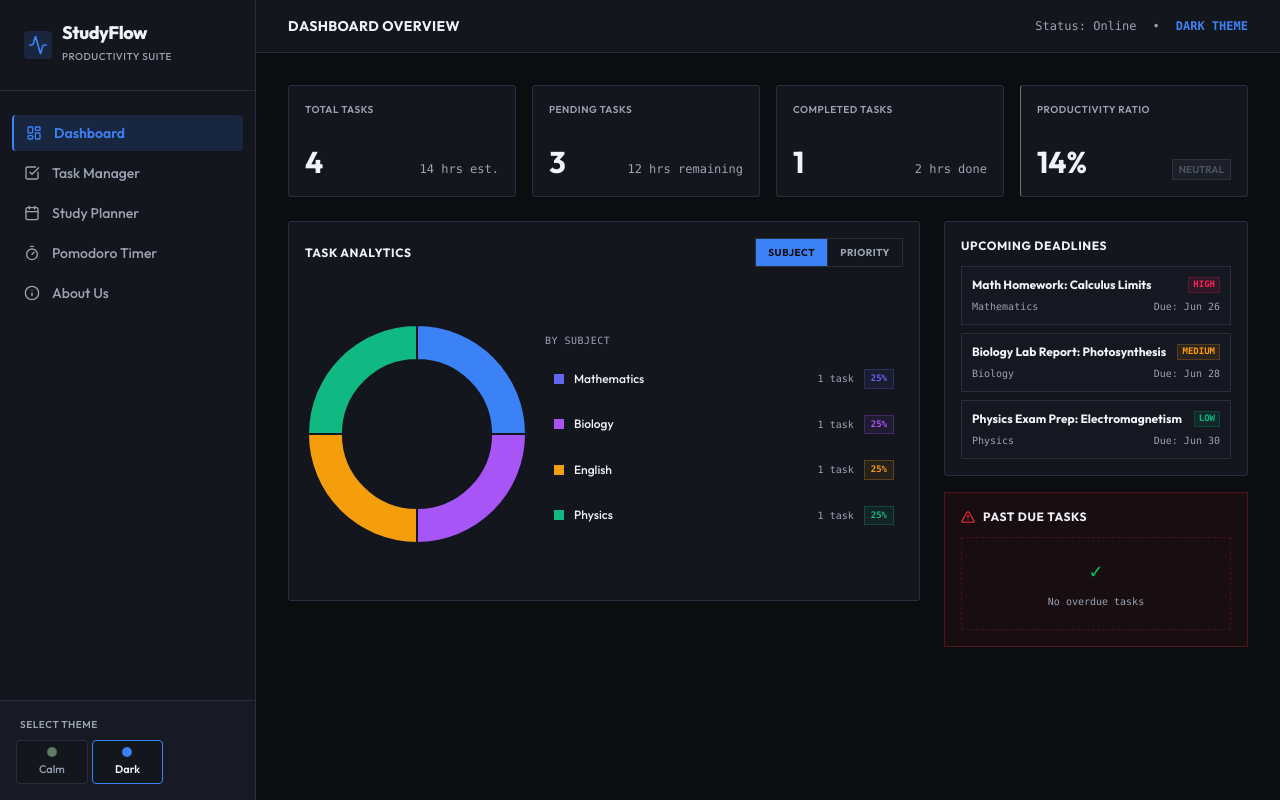
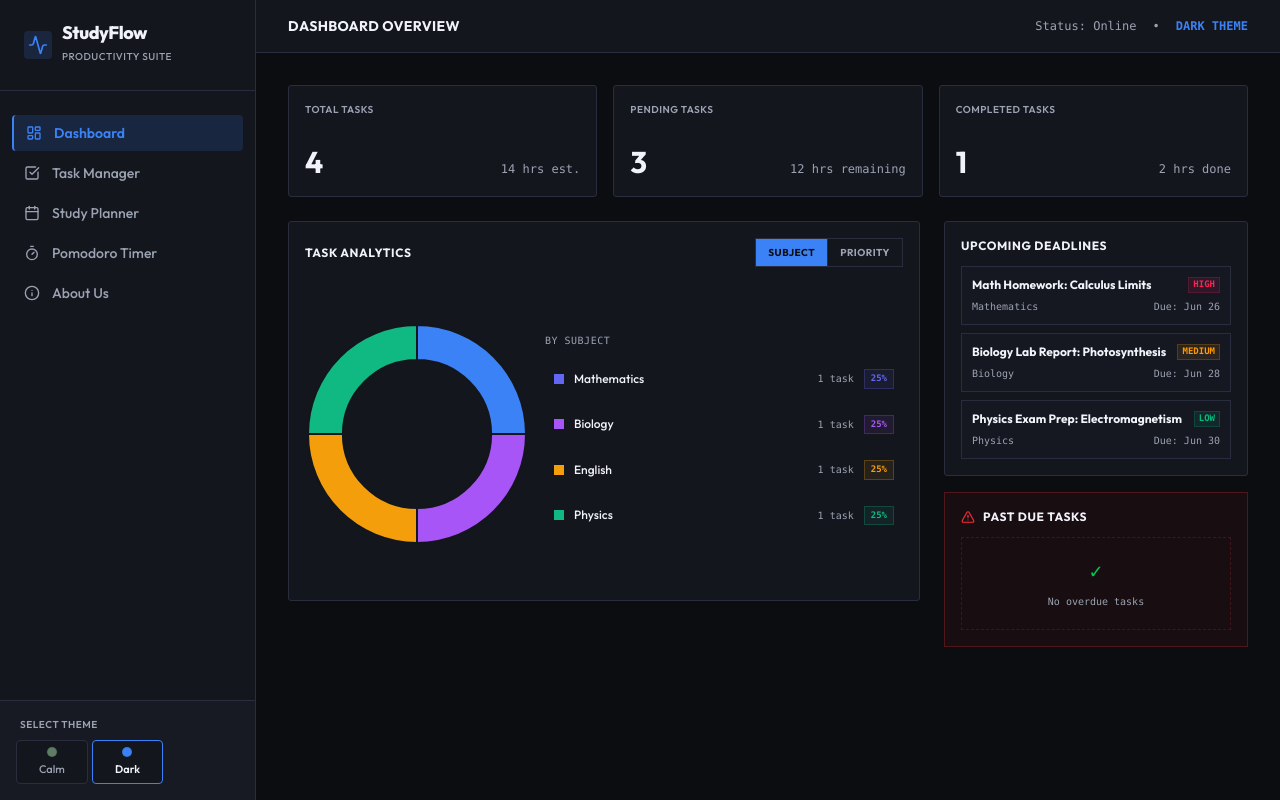
Before and after one commit to zafarshahrin/Student-Productivity-Study-Planner-Dashboard, a Vue app: page / in a window 1280 px wide. Built offline with nearby package versions, Linux system fonts and the light colour scheme.

Commit message:
setelkan pasal yang print tak bole tu dan buang productivity ratio tu

```diff
--- a/src/components/DashboardView.vue
+++ b/src/components/DashboardView.vue
@@ -53,7 +53,7 @@
     </div>
 
     <!-- Summary Cards -->
-    <div class="grid grid-cols-2 lg:grid-cols-4 gap-4">
+    <div class="grid grid-cols-2 lg:grid-cols-3 gap-4">
       <div class="premium-card p-4 flex flex-col justify-between h-28">
         <span class="text-[10px] uppercase font-display font-semibold tracking-wider text-[var(--color-text-muted)]">Total Tasks</span>
         <div class="flex items-baseline justify-between mt-2">
@@ -75,16 +75,6 @@
         <div class="flex items-baseline justify-between mt-2">
           <span class="text-3xl font-display font-bold text-[var(--color-text-h)]">{{ completedTasksCount }}</span>
           <span class="text-xs font-mono text-[var(--color-text-muted)]">{{ completedHours }} hrs done</span>
-        </div>
-      </div>
-
-      <div class="premium-card p-4 flex flex-col justify-between h-28 border-l-2" :style="{ borderLeftColor: getProductivityColor() }">
-        <span class="text-[10px] uppercase font-display font-semibold tracking-wider text-[var(--color-text-muted)]">Productivity Ratio</span>
-        <div class="flex items-baseline justify-between mt-2">
-          <span class="text-3xl font-display font-bold text-[var(--color-text-h)]">{{ productivityRatio }}%</span>
-          <span class="text-[10px] uppercase font-display font-bold px-1.5 py-0.5 border" :class="getProductivityBadgeClasses()">
-            {{ productivityLevel }}
-          </span>
         </div>
       </div>
     </div>
--- a/src/components/StudyPlannerView.vue
+++ b/src/components/StudyPlannerView.vue
@@ -85,7 +85,7 @@
       </div>
       <button
         v-if="activeSubTab === 'weekly'"
-        @click="window.print()"
+        @click="handlePrint"
         class="premium-btn text-xs mb-2 mr-2 hidden md:flex items-center gap-2"
       >
         <Printer class="w-4 h-4" /> Print Weekly Plan
@@ -187,6 +187,10 @@
 const todayPlan = inject('todayPlan')
 
 const activeSubTab = ref('daily')
+
+const handlePrint = () => {
+  window.print()
+}
 
 const formatDuration = (hours) => {
   const h = Math.floor(hours)
```
